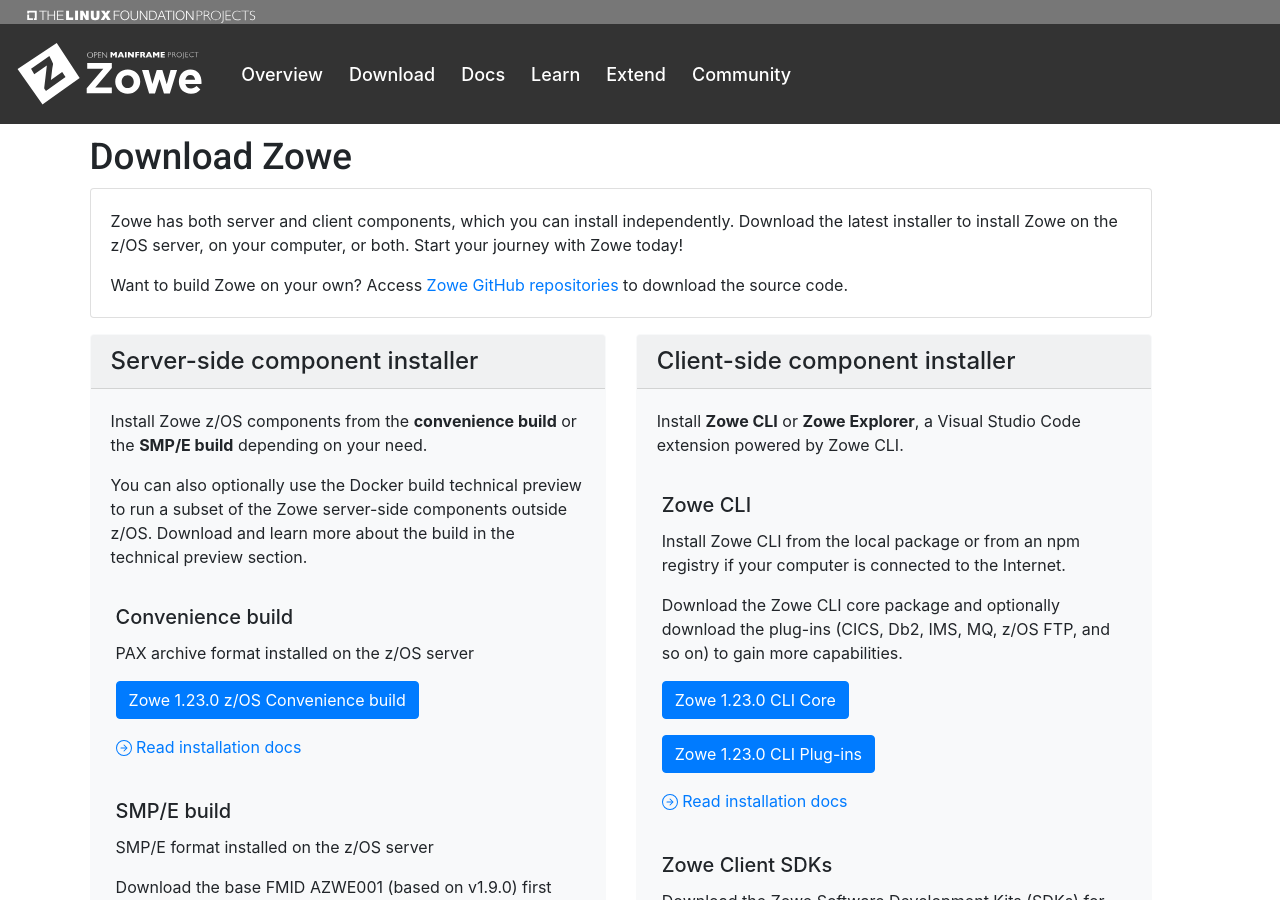
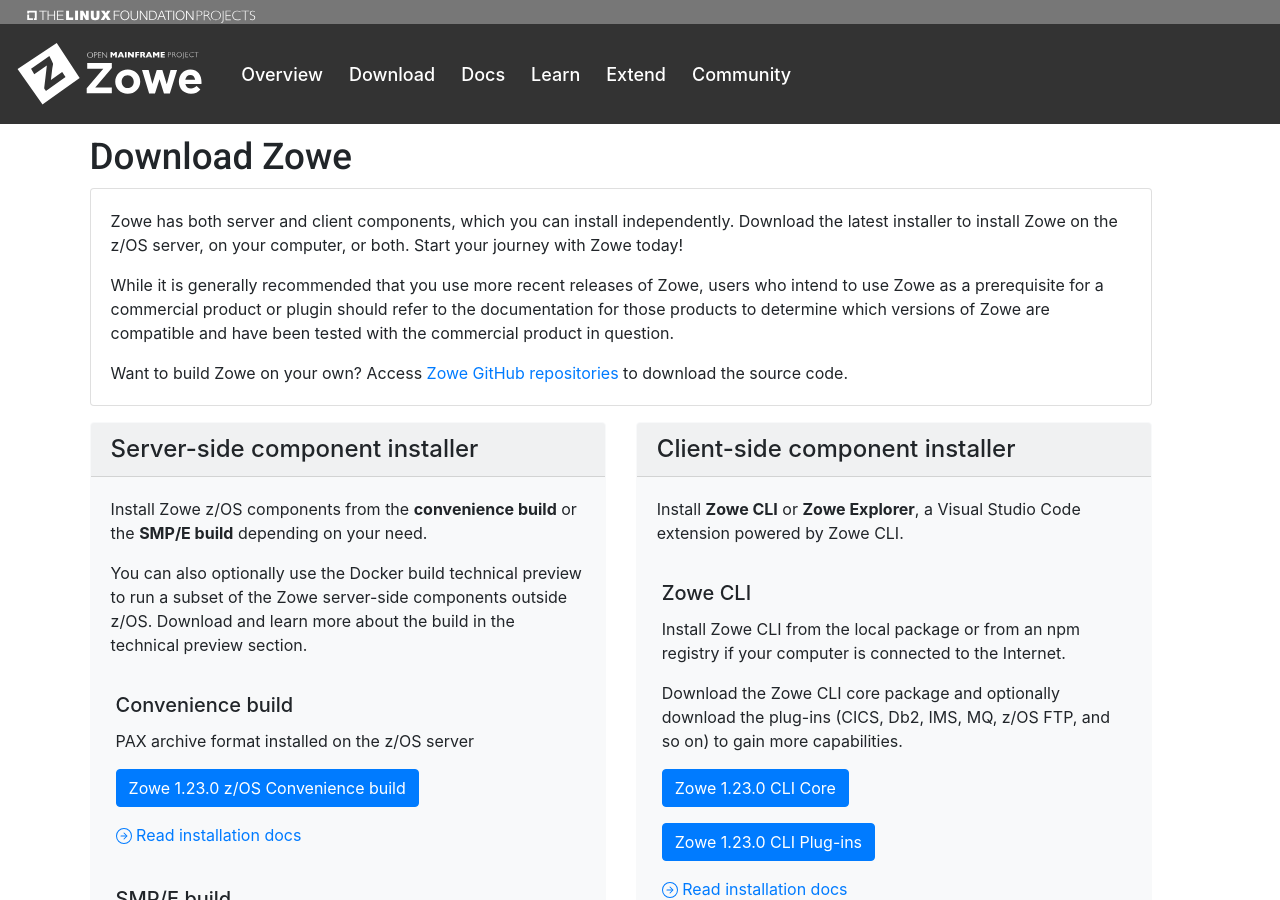
Before and after one commit to zowe/zowe.github.io, a Jekyll site: the page built from download.md, in a window 1280 px wide and 900 px high. Built offline with Jekyll 4.4.1, drawn with Linux system fonts in a browser that asks for light colours; our own code applies the rules of GitHub Pages for plain Markdown files.

Commit message:
Add versions notice to Downloads page
Signed-off-by: alexanderjin <ajin@rocketsoftware.com>

```diff
--- a/download.md
+++ b/download.md
@@ -10,6 +10,11 @@
   <div class="card-body">
     <p class="card-text">
       Zowe has both server and client components, which you can install independently. Download the latest installer to install Zowe on the z/OS server, on your computer, or both. Start your journey with Zowe today!
+
+      <p>
+      While it is generally recommended that you use more recent releases of Zowe, users who intend to use Zowe as a prerequisite for a commercial product or plugin should refer to the documentation for those products to determine which versions of Zowe are compatible and have been tested with the commercial product in question.
+      </p>
+
     </p>
     <p class="card-text">
       Want to build Zowe on your own? Access <a href="{{ site.github_repo_url }}">Zowe GitHub repositories</a> to download the source code.
```
